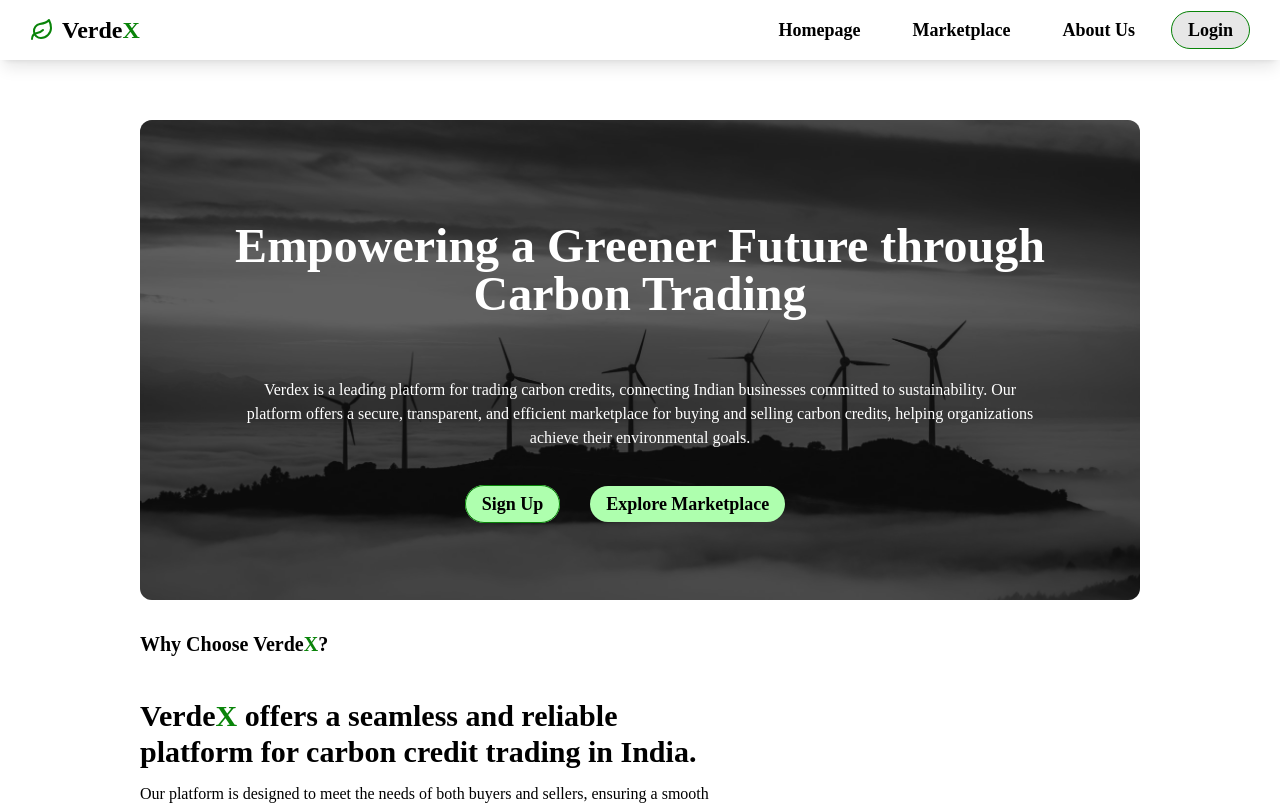
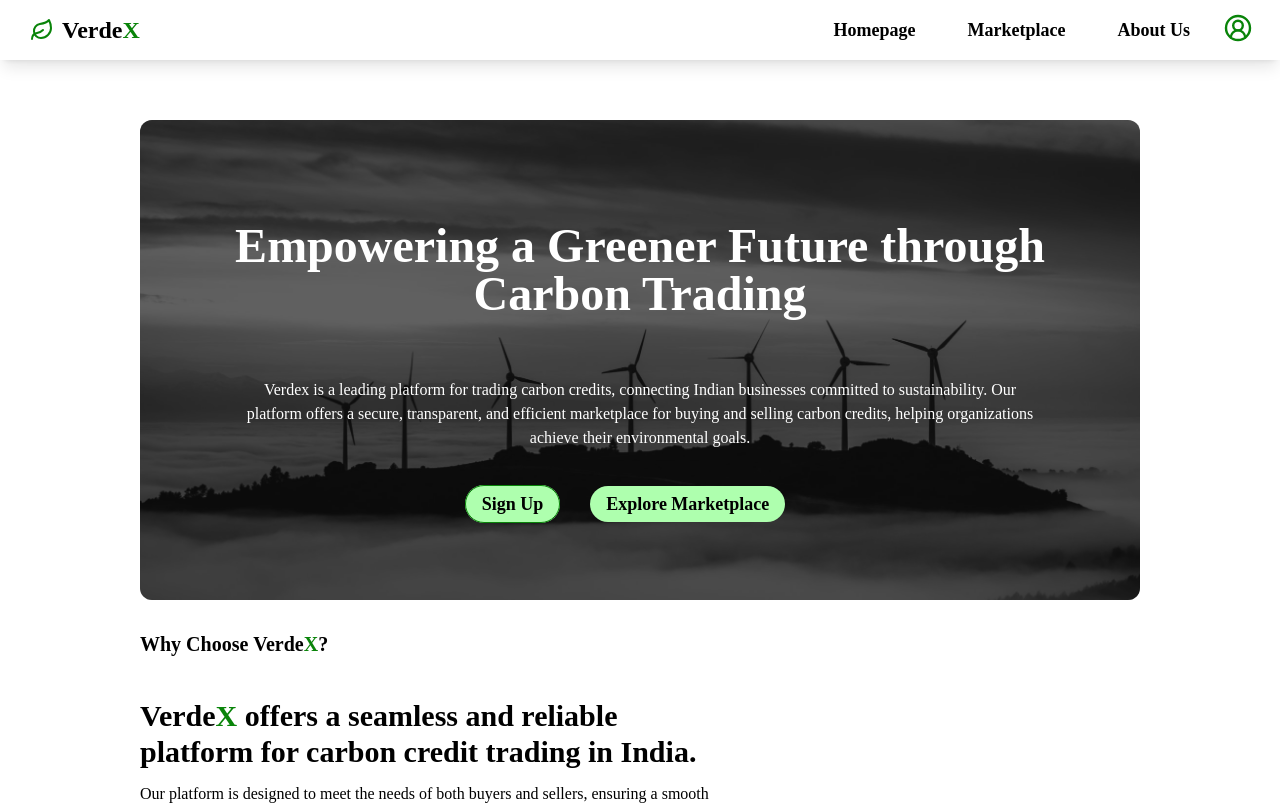
Before and after one commit to Hema-Nath-Reddy/Mini-Project-verdeX, a React (Vite) app in the folder client/: page / in a window 1280 px wide. Shown: the top 805 px of the page. Built offline with nearby package versions, Linux system fonts and the light colour scheme.

Commit message:
navbar change for login

```diff
--- a/client/src/components/NavBar.jsx
+++ b/client/src/components/NavBar.jsx
@@ -1,16 +1,20 @@
 import React from "react";
-import { Link } from "react-router-dom";
-import { Leaf } from 'lucide-react';
+import { Link, useNavigate } from "react-router-dom";
+import { Leaf, CircleUserRound  } from 'lucide-react';
 const NavBar = () => {
+  const navigate=useNavigate()
+  const isLoggedIn = true;
   return (
     <div className="w-full flex justify-between items-center h-15 bg-white sticky shadow-lg top-0 z-1000">
       <div className="left-nav font-bold ml-7.5 text-2xl flex flex-col gap-2">
         <Link to="/" className="flex items-center gap-2">
-          <Leaf color="#098409"/>
-          <p>Verde<span className="text-[#098409]">X</span></p>
+          <Leaf color="#098409" />
+          <p>
+            Verde<span className="text-[#098409]">X</span>
+          </p>
         </Link>
       </div>
-      <div className="right-nav ">
+      <div className="right-nav flex align-center justify-center">
         <Link
           to="/"
           className="font-semibold mr-5 text-lg hover:text-[#098409] hover:bg-[#0000001A] rounded-4xl px-4 py-2 transition-all duration-100"
@@ -29,12 +33,24 @@ const NavBar = () => {
         >
           About Us
         </Link>
+        {!isLoggedIn ? (
+          <>
             <Link
               to="/login"
               className="logbtn font-semibold hover:text-[#098409] rounded-4xl px-4 py-2 mr-7.5 text-lg transition-all duration-100"
             >
               Login
             </Link>
+          </>
+        ) : (
+          <>
+            <CircleUserRound
+              color="#098409"
+              onClick={()=>navigate('/account')}
+              className="accbtn mr-7.5 transition-all duration-100 h-10"
+            />
+          </>
+        )}
       </div>
     </div>
   );
--- a/client/src/index.css
+++ b/client/src/index.css
@@ -25,8 +25,16 @@ input::selection{
 .logbtn:hover{
   background-color: #a7f7a7bb;
 }
+.accbtn{
+  cursor: pointer;
+  scale: 1.2;
+  transition: .3s cubic-bezier(0.075, 0.82, 0.165, 1);
+}
+.accbtn:hover{
+  opacity: 0.7;
+}
 .homebtn{
-  background-color:rgb(174, 255, 174);
+  background-color:#aeffae;
   border: 0.2vh solid #098409;
   transition: 0.2S cubic-bezier(0.075, 0.82, 0.165, 1);
 }
```
Lines whose indentation alone changed are shown as unchanged.
